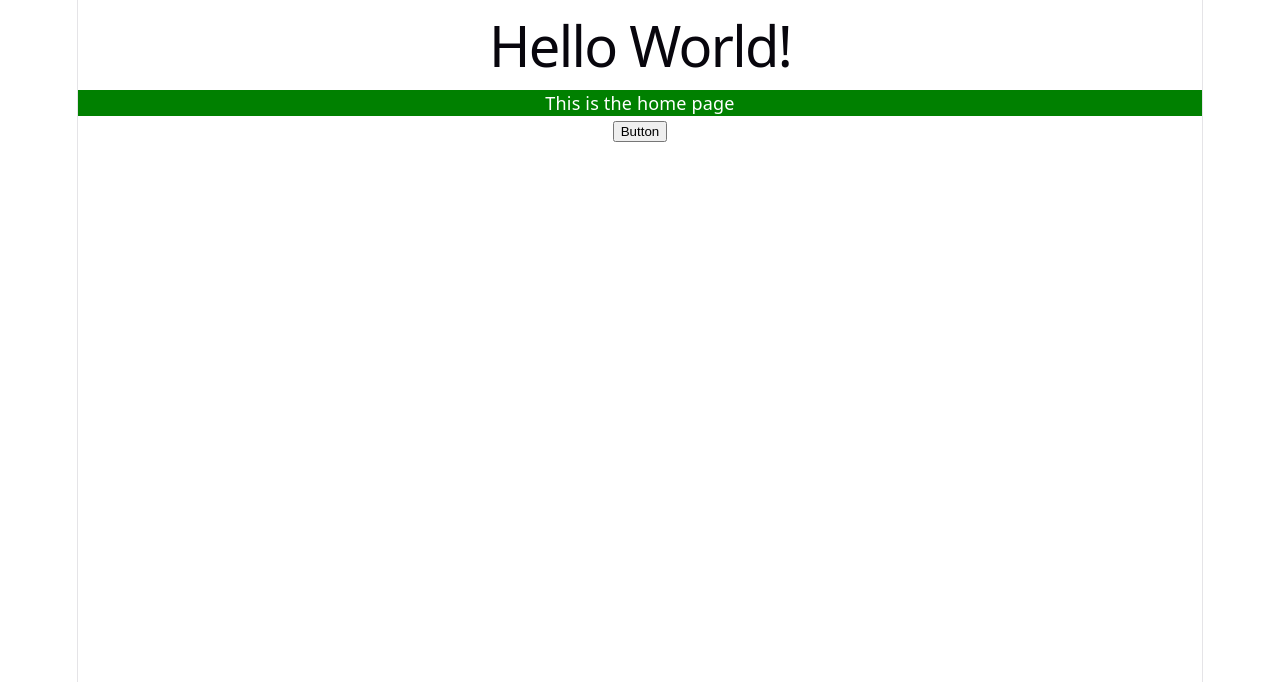
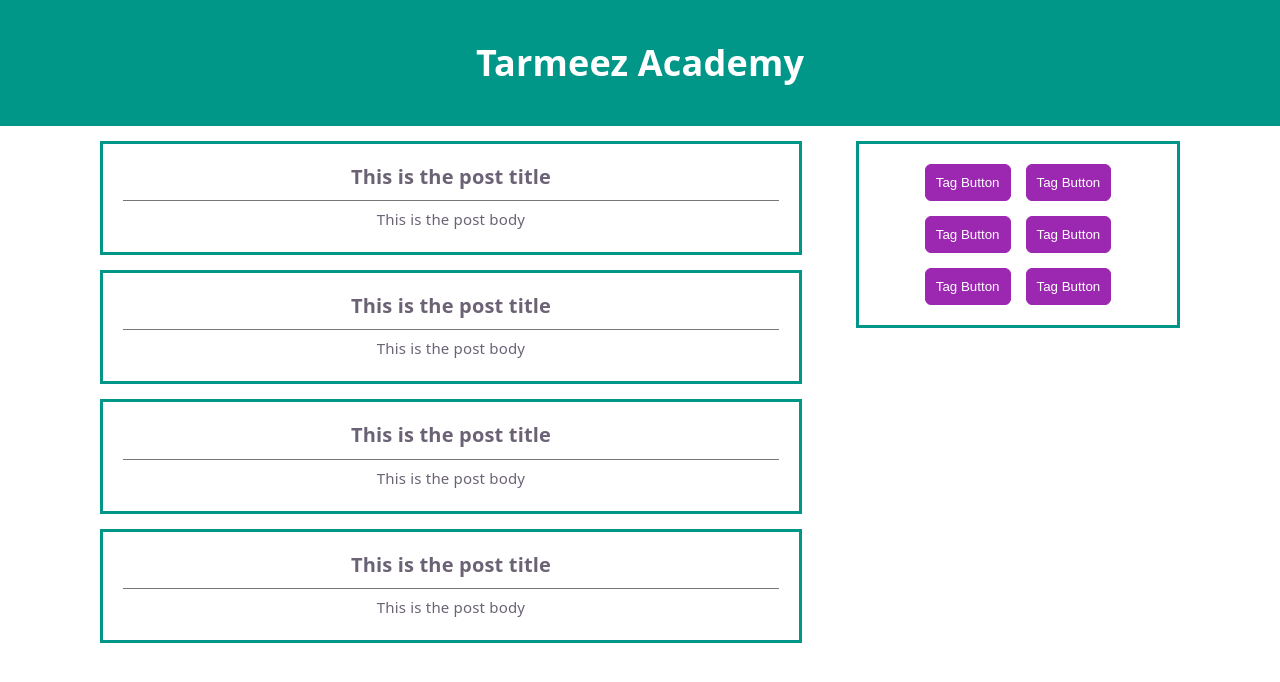
Before and after one commit to ayoub-jabiri/react-course, a React (Vite) app: page / in a window 1280 px wide. Shown: the top 682 px of the page. Built offline with nearby package versions, Linux system fonts and the light colour scheme.

Commit message:
Finished components challenge

```diff
--- a/src/App.jsx
+++ b/src/App.jsx
@@ -1,11 +1,13 @@
 import "./App.css";
-import MyFirstComponent from "./components/MyFirstComponent.jsx";
+import "./assets/css/main.css";
+import AppHeader from "./components/layout/AppHeader";
+import MainSection from "./components/body/MainSection";
 
 function App() {
     return (
         <div>
-            <h1>Hello World!</h1>
-            <MyFirstComponent />
+            <AppHeader />
+            <MainSection />
         </div>
     );
 }
--- a/src/assets/css/FirstComponentStyle.css
+++ /dev/null
@@ -1,4 +0,0 @@
-.test {
-    background-color: green;
-    color: #fff;
-}
--- /dev/null
+++ b/src/assets/css/main.css
@@ -0,0 +1,53 @@
+header {
+    background-color: #009688;
+    color: #fff;
+    padding: 50px;
+    text-align: center;
+}
+
+main {
+    display: flex;
+    justify-content: space-between;
+    align-items: start;
+    padding: 15px 100px;
+    section {
+        width: 65%;
+        .post-box {
+            border: 3px solid #009688;
+            padding: 20px;
+            text-align: center;
+            margin-bottom: 15px;
+            h2 {
+                font-size: 20px;
+                padding-bottom: 10px;
+                border-bottom: 1px solid #777;
+            }
+            p {
+                font-size: 15px;
+                margin-top: 5px;
+            }
+        }
+    }
+    aside {
+        width: 30%;
+        border: 3px solid #009688;
+        padding: 20px;
+        display: flex;
+        flex-wrap: wrap;
+        gap: 15px;
+        justify-content: center;
+        button {
+            background-color: #9c27b0;
+            color: #fff;
+            border: 1px solid #9c27b0;
+            padding: 10px;
+            border-radius: 6px;
+            cursor: pointer;
+            transition: 0.3s;
+            &:hover {
+                background-color: #fff;
+                color: #9c27b0;
+            }
+        }
+    }
+}
--- a/src/components/MyFirstComponent.jsx
+++ /dev/null
@@ -1,14 +0,0 @@
-import "../assets/css/FirstComponentStyle.css";
-
-export default function MyFirstComponent() {
-    return (
-        <div>
-            <p className={"test"}>This is the home page</p>
-            <button onClick={sayHello}>Button</button>
-        </div>
-    );
-}
-
-function sayHello() {
-    alert("Hello");
-}
--- /dev/null
+++ b/src/components/body/MainSection.jsx
@@ -0,0 +1,16 @@
+import PostBox from "./PostBox";
+import SideBar from "./side-bar/SideBar";
+
+export default function MainSection() {
+    return (
+        <main>
+            <section>
+                <PostBox />
+                <PostBox />
+                <PostBox />
+                <PostBox />
+            </section>
+            <SideBar />
+        </main>
+    );
+}
--- /dev/null
+++ b/src/components/body/PostBox.jsx
@@ -0,0 +1,8 @@
+export default function PostBox() {
+    return (
+        <div className={"post-box"}>
+            <h2>This is the post title</h2>
+            <p>This is the post body</p>
+        </div>
+    );
+}
--- /dev/null
+++ b/src/components/body/side-bar/SideBar.jsx
@@ -0,0 +1,14 @@
+import TagButton from "./TagButton";
+
+export default function SideBar() {
+    return (
+        <aside>
+            <TagButton />
+            <TagButton />
+            <TagButton />
+            <TagButton />
+            <TagButton />
+            <TagButton />
+        </aside>
+    );
+}
--- /dev/null
+++ b/src/components/body/side-bar/TagButton.jsx
@@ -0,0 +1,3 @@
+export default function TagButton() {
+    return <button>Tag Button</button>;
+}
--- /dev/null
+++ b/src/components/layout/AppHeader.jsx
@@ -0,0 +1,7 @@
+export default function AppHeader() {
+    return (
+        <header>
+            <h1>Tarmeez Academy</h1>
+        </header>
+    );
+}
--- a/src/index.css
+++ b/src/index.css
@@ -1,3 +1,9 @@
+* {
+    box-sizing: border-box;
+    padding: 0;
+    margin: 0;
+}
+
 :root {
     --text: #6b6375;
     --text-h: #08060d;
@@ -8,11 +14,11 @@
     --accent-bg: rgba(170, 59, 255, 0.1);
     --accent-border: rgba(170, 59, 255, 0.5);
     --social-bg: rgba(244, 243, 236, 0.5);
-  --shadow:
-    rgba(0, 0, 0, 0.1) 0 10px 15px -3px, rgba(0, 0, 0, 0.05) 0 4px 6px -2px;
+    --shadow: rgba(0, 0, 0, 0.1) 0 10px 15px -3px,
+        rgba(0, 0, 0, 0.05) 0 4px 6px -2px;
 
-  --sans: system-ui, 'Segoe UI', Roboto, sans-serif;
-  --heading: system-ui, 'Segoe UI', Roboto, sans-serif;
+    --sans: system-ui, "Segoe UI", Roboto, sans-serif;
+    --heading: system-ui, "Segoe UI", Roboto, sans-serif;
     --mono: ui-monospace, Consolas, monospace;
 
     font: 18px/145% var(--sans);
@@ -41,71 +47,11 @@
         --accent-bg: rgba(192, 132, 252, 0.15);
         --accent-border: rgba(192, 132, 252, 0.5);
         --social-bg: rgba(47, 48, 58, 0.5);
-    --shadow:
-      rgba(0, 0, 0, 0.4) 0 10px 15px -3px, rgba(0, 0, 0, 0.25) 0 4px 6px -2px;
+        --shadow: rgba(0, 0, 0, 0.4) 0 10px 15px -3px,
+            rgba(0, 0, 0, 0.25) 0 4px 6px -2px;
     }
 
     #social .button-icon {
         filter: invert(1) brightness(2);
     }
 }
-
-body {
-  margin: 0;
-}
-
-#root {
-  width: 1126px;
-  max-width: 100%;
-  margin: 0 auto;
-  text-align: center;
-  border-inline: 1px solid var(--border);
-  min-height: 100svh;
-  display: flex;
-  flex-direction: column;
-  box-sizing: border-box;
-}
-
-h1,
-h2 {
-  font-family: var(--heading);
-  font-weight: 500;
-  color: var(--text-h);
-}
-
-h1 {
-  font-size: 56px;
-  letter-spacing: -1.68px;
-  margin: 32px 0;
-  @media (max-width: 1024px) {
-    font-size: 36px;
-    margin: 20px 0;
-  }
-}
-h2 {
-  font-size: 24px;
-  line-height: 118%;
-  letter-spacing: -0.24px;
-  margin: 0 0 8px;
-  @media (max-width: 1024px) {
-    font-size: 20px;
-  }
-}
-p {
-  margin: 0;
-}
-
-code,
-.counter {
-  font-family: var(--mono);
-  display: inline-flex;
-  border-radius: 4px;
-  color: var(--text-h);
-}
-
-code {
-  font-size: 15px;
-  line-height: 135%;
-  padding: 4px 8px;
-  background: var(--code-bg);
-}
```
Lines whose indentation alone changed are shown as unchanged.
